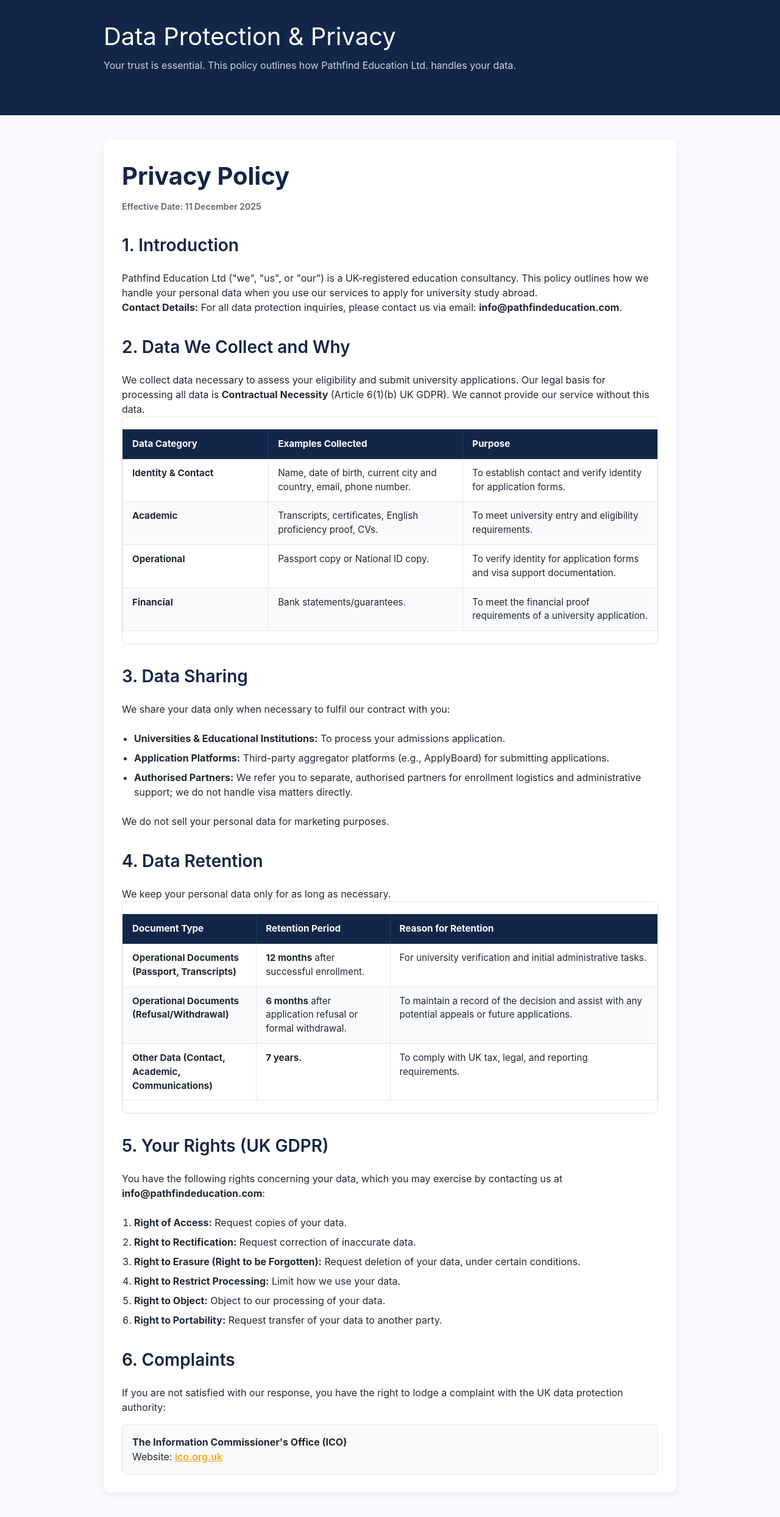
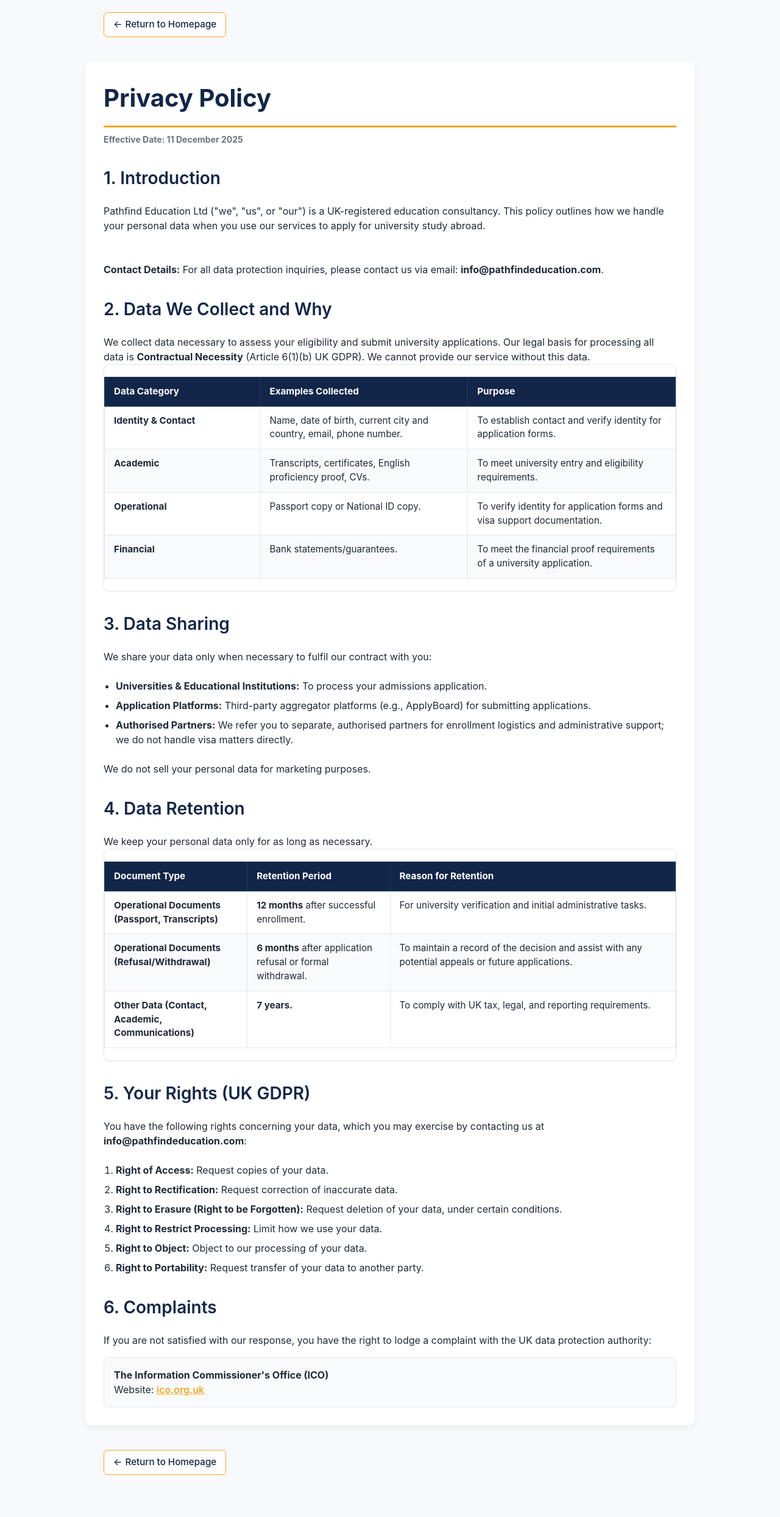
Before and after one commit to PathfindEd/pathfind-landing, a Jekyll site: the page privacy.html, which Jekyll copies as it is, in a window 1280 px wide. Shown: the whole page at 61% size. Built offline with Jekyll 4.4.1, drawn with Linux system fonts in a browser that asks for light colours; nearby versions of some CDN libraries; after the commit the page ends 2459 px from its top, so only the background shows below that.

Commit message:
final links

```diff
--- a/privacy.html
+++ b/privacy.html
@@ -23,23 +23,9 @@
         }
 
         /* Styling for the main content block */
-        .policy-container {
+        .privacy-policy {
             max-width: 1000px;
-            margin: 0 auto; /* Removed top/bottom margin */
-            padding: 0 30px 40px 30px; /* Adjusted padding */
-            /* Removed background and shadow from the container, moved to article */
-        }
-
-        /* New: Branded Header */
-        .policy-header {
-            background-color: var(--primary);
-            color: white;
-            padding: 30px 0;
-            margin-bottom: 40px;
-        }
-
-        /* Article Styling for the content card */
-        .privacy-policy {
+            margin: 40px auto;
             padding: 30px;
             background: #ffffff;
             border-radius: 12px;
@@ -120,27 +106,54 @@
             border: 1px solid #e5e7eb;
             box-shadow: 0 1px 3px rgba(0, 0, 0, 0.05);
         }
+
+        /* Optimized Navigation Area Styling */
+        .nav-link-area {
+            max-width: 1000px;
+            margin: 20px auto 0;
+            padding: 0 30px;
+        }
+
+        /* Styling the Link itself for a professional look (NOW WITH ORANGE OUTLINE) */
+        .nav-link-area a {
+            display: inline-flex;
+            align-items: center;
+            font-size: 0.95rem;
+            color: var(--primary);
+            text-decoration: none;
+            padding: 8px 15px;
+            border-radius: 6px;
+            border: 1px solid var(--accent); /* CHANGED TO ACCENT COLOR */
+            background-color: #ffffff;
+            font-weight: 500;
+            transition: all 0.2s;
+        }
+
+        .nav-link-area a:hover {
+            background-color: #fff8f0; /* Light hover background */
+            text-decoration: none;
+            color: var(--primary);
+            border-color: #d18f1f; /* Slightly darker accent on hover */
+        }
     </style>
 </head>
 <body>
 
-<div class="policy-header">
-    <div class="policy-container">
-        <h1 style="color: white; font-size: 2.5rem; margin: 0;">Data Protection & Privacy</h1>
-        <p style="color: rgba(255, 255, 255, 0.8); margin-top: 5px;">Your trust is essential. This policy outlines how Pathfind Education Ltd. handles your data.</p>
-    </div>
+<div class="nav-link-area">
+    <a href="/">
+        <span style="margin-right: 5px;">&larr;</span> Return to Homepage
+    </a>
 </div>
 
-<div class="policy-container">
 <article class="privacy-policy">
-        <h1 style="border-bottom: 0; padding-bottom: 0; margin-top: 0;">Privacy Policy</h1>
+    <h1>Privacy Policy</h1>
 
     <p class="effective-date text-sm text-gray-500"><strong>Effective Date: 11 December 2025</strong></p>
 
     <section id="introduction">
         <h2>1. Introduction</h2>
         <p>Pathfind Education Ltd ("we", "us", or "our") is a UK-registered education consultancy. This policy outlines how we handle your personal data when you use our services to apply for university study abroad.</p>
-            <p><strong>Contact Details:</strong> For all data protection inquiries, please contact us via email: <strong>info@pathfindeducation.com</strong>.</p>
+        <p><br><br><strong>Contact Details:</strong> For all data protection inquiries, please contact us via email: <strong>info@pathfindeducation.com</strong>.</p>
     </section>
 
     <section id="data-collection">
@@ -249,6 +262,11 @@
         </p>
     </section>
 </article>
+
+<div class="nav-link-area" style="margin-top: 20px; margin-bottom: 40px;">
+    <a href="/">
+        <span style="margin-right: 5px;">&larr;</span> Return to Homepage
+    </a>
 </div>
 
 </body>
```
Also changed, not shown: terms.html (+41 -0 lines), 4 other files. Lines whose indentation alone changed are shown as unchanged.
